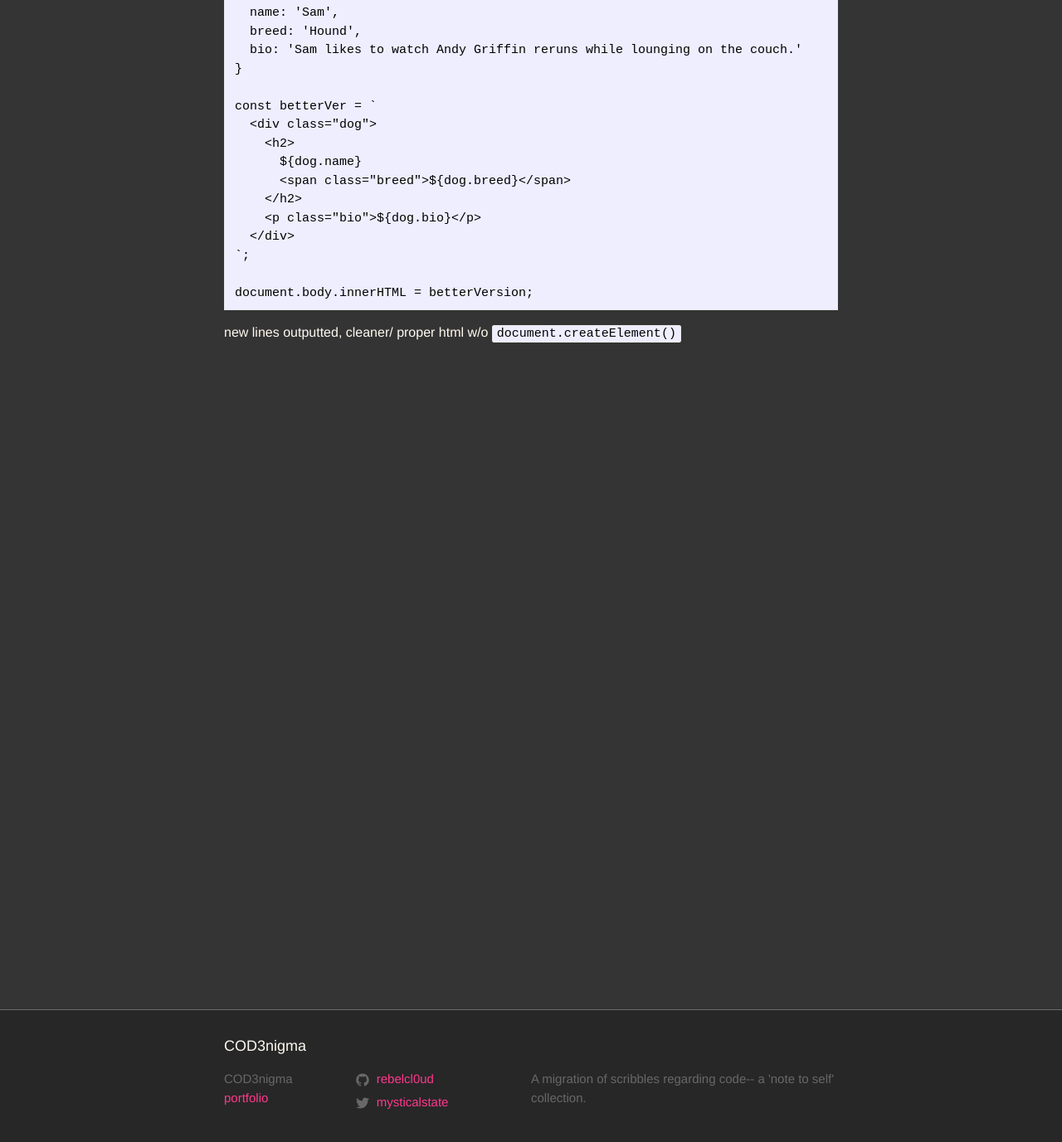
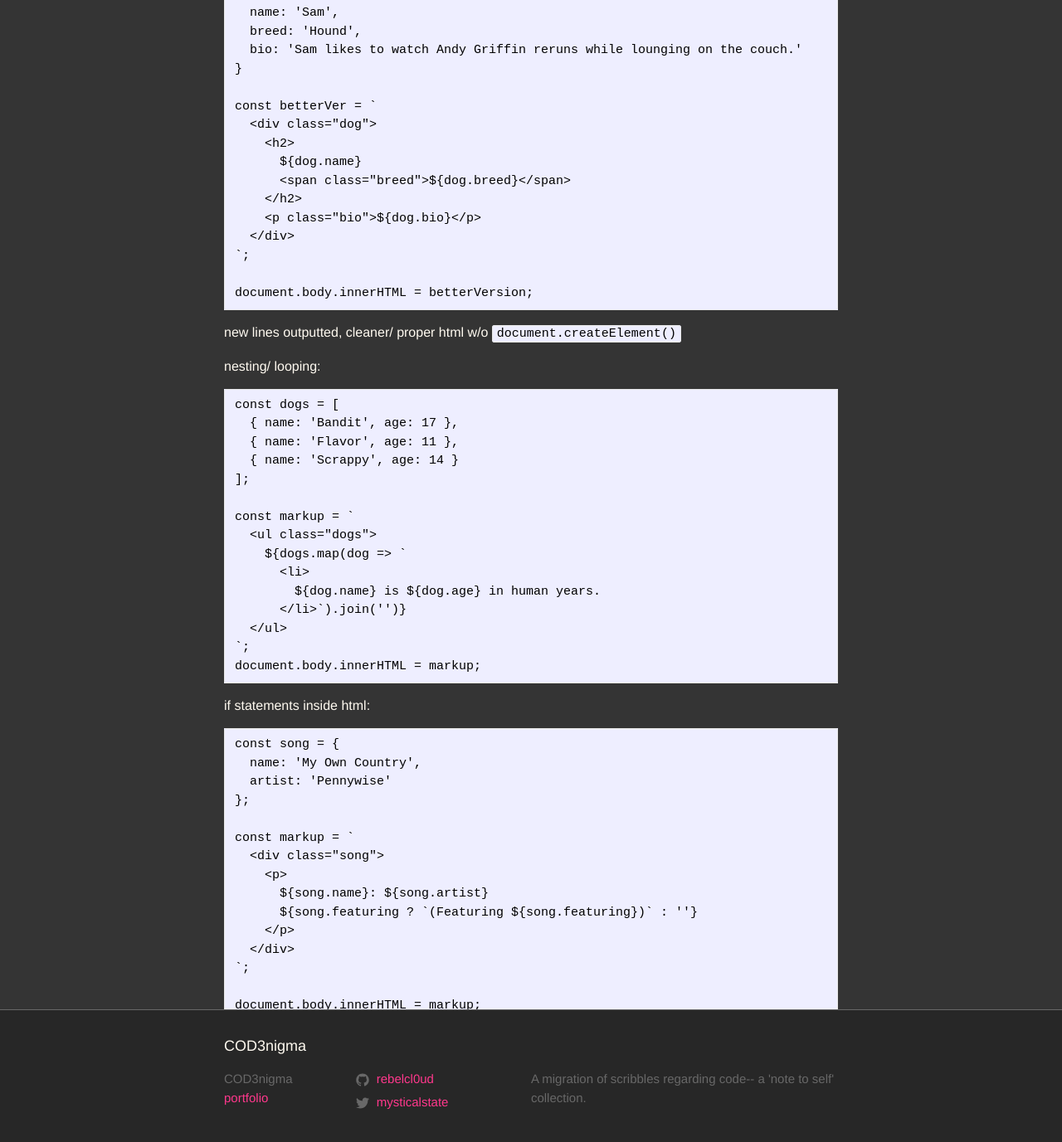
Before and after one commit to rebelcl0ud/blog, a Jekyll site: the page built from _posts/2018-03-20-[26]-es6-status.markdown, in a window 1280 px wide and 1400 px high, scrolled down 9269 px. Shown: the top 1377 px of the window at 83% size. Built offline with Jekyll 4.4.1, drawn with Linux system fonts in a browser that asks for light colours; some of the changed text lies outside the part shown.

Commit message:
nesting, looping, if statements within html using template literals, examples

````diff
--- a/_posts/2018-03-20-[26]-es6-status.markdown
+++ b/_posts/2018-03-20-[26]-es6-status.markdown
@@ -434,3 +434,41 @@ const betterVer = `
 document.body.innerHTML = betterVersion;
 ```
 new lines outputted, cleaner/ proper html w/o `document.createElement()`
+
+nesting/ looping:
+```
+const dogs = [
+  { name: 'Bandit', age: 17 },
+  { name: 'Flavor', age: 11 },
+  { name: 'Scrappy', age: 14 }
+];
+
+const markup = `
+  <ul class="dogs">
+    ${dogs.map(dog => `
+      <li>
+        ${dog.name} is ${dog.age} in human years.
+      </li>`).join('')}
+  </ul>
+`;
+document.body.innerHTML = markup;
+```
+
+if statements inside html:
+```
+const song = {
+  name: 'My Own Country',
+  artist: 'Pennywise'
+};
+
+const markup = `
+  <div class="song">
+    <p>
+      ${song.name}: ${song.artist}
+      ${song.featuring ? `(Featuring ${song.featuring})` : ''}
+    </p>
+  </div>
+`;
+
+document.body.innerHTML = markup;
+```
````
Also changed, not shown: other parts of _posts/2018-03-20-[26]-es6-status.markdown (+1 -1 lines).
